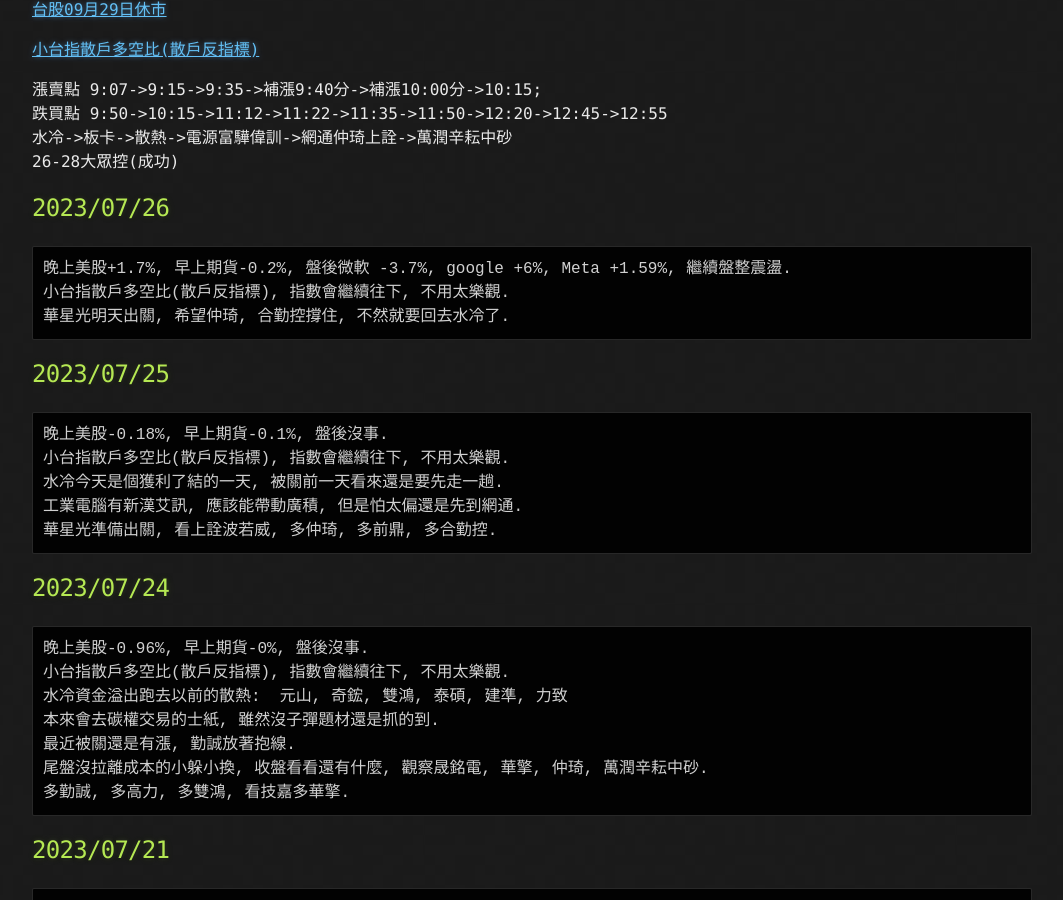
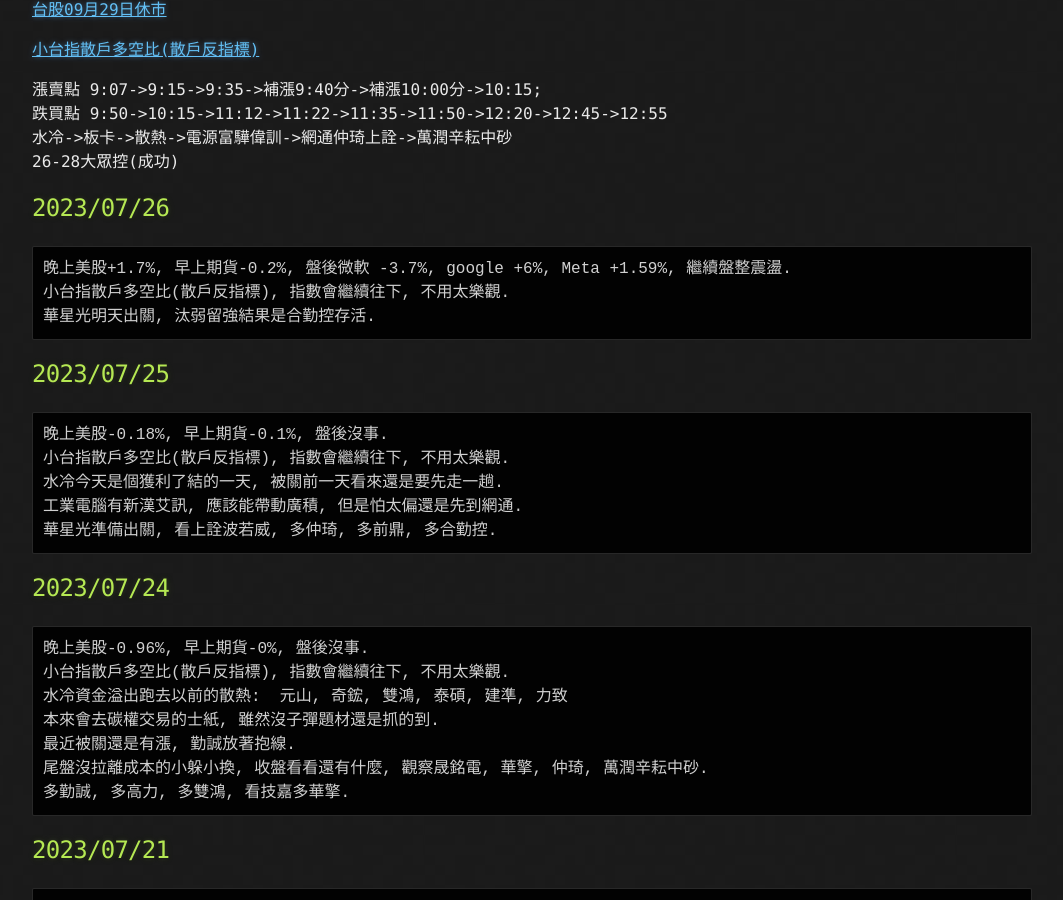
Before and after one commit to lepg5487/Stock_God, a Jekyll site: the page built from index.md, in a window 1280 px wide and 900 px high, scrolled down 460 px. Shown: the whole window, without its empty margins (108-1171 px from the left). Built offline with Jekyll 4.4.1, drawn with Linux system fonts in a browser that asks for light colours; our own code applies the rules of GitHub Pages for plain Markdown files.

Commit message:
Update index.md

````diff
--- a/index.md
+++ b/index.md
@@ -25,7 +25,7 @@
 ```
 晚上美股+1.7%, 早上期貨-0.2%, 盤後微軟 -3.7%, google +6%, Meta +1.59%, 繼續盤整震盪.
 小台指散戶多空比(散戶反指標), 指數會繼續往下, 不用太樂觀.
-華星光明天出關, 希望仲琦, 合勤控撐住, 不然就要回去水冷了.
+華星光明天出關, 汰弱留強結果是合勤控存活.
 ```
 
 ## 2023/07/25
````
